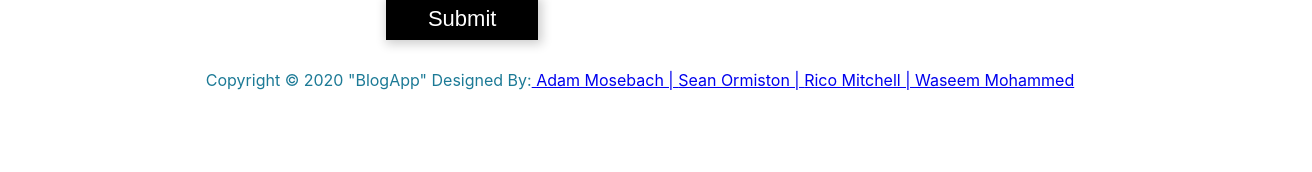
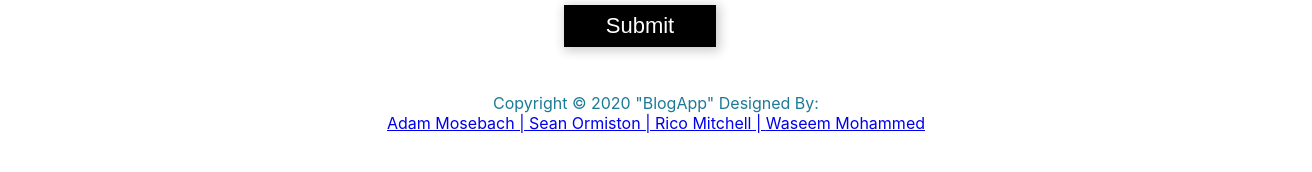
Before and after one commit to Ricomitch/blog-app, a React (Create React App) app in the folder client/: page /add-post in a window 1280 px wide. Shown: the part 498-670 px from the top of the page, 1312 px wide, since content can reach past the window. Built offline with nearby package versions, Linux system fonts and the light colour scheme; no server answers; a web font is replaced by a local one.

Commit message:
style adjustments

```diff
--- a/client/src/App.css
+++ b/client/src/App.css
@@ -2,6 +2,11 @@
 
 * {
   box-sizing: content-box;
+}
+
+.app {
+  display: flex;
+  flex-flow: column;
 }
 nav {
   background-color: white;
@@ -36,7 +41,11 @@ nav a {
   text-decoration: underline;
 }
 .footer {
-
+  position: relative;
+  bottom: 0;
+  padding: 1rem;
+  width: 100%;
+  margin: 0 auto;
 
 
   text-align: center;
--- a/client/src/Footer.js
+++ b/client/src/Footer.js
@@ -3,7 +3,7 @@ import React from "react";
 function Footer() {
   return (
     <div className="footer">
-      Copyright © 2020 "BlogApp" Designed By:
+      Copyright © 2020 "BlogApp" Designed By: <br/>
       <a href="https://github.com/adamjmosebach"> Adam Mosebach | </a>
       <a href="https://github.com/sormiston">Sean Ormiston | </a>
       <a href="https://github.com/Ricomitch">Rico Mitchell | </a>
```
